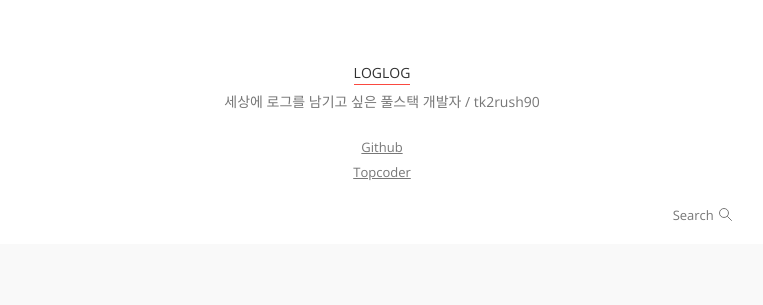
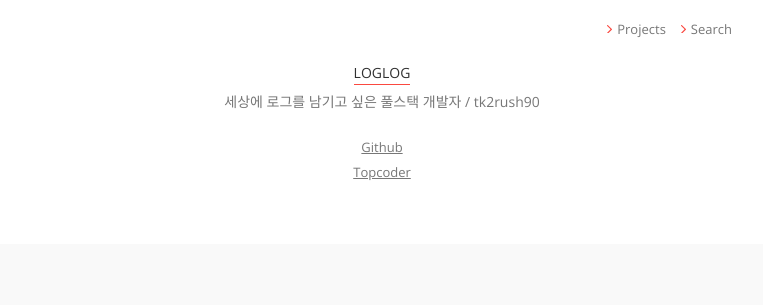
Before and after one commit to tk2blog90/tk2blog90.github.io, a Jekyll site: the page built from index.html, in a window 1280 px wide. Shown: the top 305 px of the page, without its empty margins (258-1021 px from the left). Built offline with Jekyll 4.4.1, drawn with Linux system fonts in a browser that asks for light colours; nearby versions of some CDN libraries; the list of posts is cut into pages by our own code.

Commit message:
Add projects page

```diff
--- a/_includes/home-header.html
+++ b/_includes/home-header.html
@@ -24,16 +24,34 @@
       </a>
     </div>
 
-    <a href="{{ 'search' | absolute_url }}" class="text-grey search">
-      <span>
-        Search
-      </span>
+    <div class="routes">
+      <a href="{{ 'projects' | absolute_url }}" class="text-grey search">
+        <svg xmlns="http://www.w3.org/2000/svg" width="5" height="8.735" viewBox="0 0 5 8.735">
+          <path
+            id="Path_153"
+            data-name="Path 153"
+            d="M7.183,11.176a.582.582,0,0,0,.824,0l3.868-3.868a.464.464,0,0,0,0-.656L8.007,2.784a.583.583,0,0,0-.824.824l3.37,3.375L7.178,10.357A.58.58,0,0,0,7.183,11.176Z"
+            transform="translate(-7.011 -2.612)" fill="#fa4940"/>
+        </svg>
 
-      <svg xmlns="http://www.w3.org/2000/svg" width="13.207" height="13.207" viewBox="0 0 13.207 13.207">
-        <circle cx="5" cy="5" r="4.5" fill="none" stroke="#777" stroke-width="1"/>
-        <line id="Line_3" data-name="Line 3" x2="4" y2="4" transform="translate(8.5 8.5)" fill="none"
-              stroke="#777" stroke-linecap="round" stroke-width="1"/>
-      </svg>
-    </a>
+        <span>
+          Projects
+        </span>
+      </a>
+
+      <a href="{{ 'search' | absolute_url }}" class="text-grey search">
+        <svg xmlns="http://www.w3.org/2000/svg" width="5" height="8.735" viewBox="0 0 5 8.735">
+          <path
+            id="Path_153"
+            data-name="Path 153"
+            d="M7.183,11.176a.582.582,0,0,0,.824,0l3.868-3.868a.464.464,0,0,0,0-.656L8.007,2.784a.583.583,0,0,0-.824.824l3.37,3.375L7.178,10.357A.58.58,0,0,0,7.183,11.176Z"
+            transform="translate(-7.011 -2.612)" fill="#fa4940"/>
+        </svg>
+
+        <span>
+          Search
+        </span>
+      </a>
+    </div>
   </div>
 </header>
--- /dev/null
+++ b/_includes/projects-header.html
@@ -0,0 +1,5 @@
+<div class="projects-header">
+  <div class="container">
+    {% include logo.html %}
+  </div>
+</div>
--- a/_includes/social-metatags.html
+++ b/_includes/social-metatags.html
@@ -14,7 +14,7 @@
   {% assign twitter_creator = site.twitter.username | default: nil | escape %}
 {% endif %}
 
-{% assign page_description = page.excerpt | default: page.tagline | default: site.description | strip_html | normalize_whitespace | truncate: 300 | escape %}
+{% assign page_description = page.excerpt | default: page.description | default: site.description | strip_html | normalize_whitespace | truncate: 300 | escape %}
 {% assign page_keywords = page.keywords | default: site.keywords %}
 
 {%if page.image %}
--- a/_sass/home-header.scss
+++ b/_sass/home-header.scss
@@ -43,30 +43,32 @@
     }
   }
 
-  .search {
+  .routes {
     @include flex(center);
     position: absolute;
     right: 0;
-    bottom: 20px;
-    font-size: 13px;
+    top: 20px;
 
-    &:hover {
-      color: $night-rider;
+    a {
+      @include flex(center);
+      font-size: 13px;
 
-      @include screen-under(767px) {
-        color: $grey;
-        animation: link-blink .5s;
+      span {
+        margin-left: 5px;
       }
 
-      svg {
-        circle, line {
-          stroke: $night-rider;
+      &:hover {
+        color: $night-rider;
+
+        @include screen-under(767px) {
+          color: $grey;
+          animation: link-blink .5s;
         }
       }
     }
 
-    svg {
-      margin-left: 5px;
+    a + a {
+      margin-left: 15px;
     }
   }
 }
--- /dev/null
+++ b/_sass/project-link.scss
@@ -0,0 +1,64 @@
+@import "mixins";
+@import "props";
+
+.project-link {
+  @include border(1px solid rgba($black, .15));
+  background-color: $white;
+  width: 325px;
+
+  a {
+    width: 100%;
+  }
+
+  .thumbnail-link {
+    @include border-bottom(1px solid rgba($black, .15));
+    position: relative;
+    display: block;
+    width: 100%;
+    height: 180px;
+
+    img {
+      @include box(100%);
+      @include top-left;
+      border: none;
+      position: absolute;
+      object-fit: cover;
+      display: block;
+      box-sizing: border-box;
+      margin: 0;
+      max-width: none;
+    }
+
+    &.empty {
+      @include flex(center, center);
+      text-align: center;
+      font-size: 18px;
+      word-break: break-word;
+      color: $white;
+      background-color: $night-rider;
+    }
+  }
+
+  .site-info {
+    display: block;
+    padding: 20px;
+  }
+
+  .site-name {
+    transition: color .1s;
+  }
+
+  .site-url {
+    font-size: 13px;
+    line-height: 1.4em;
+    color: rgba(0, 0, 0, .5);
+    word-break: break-all;
+    margin-top: 5px;
+  }
+
+  &:hover {
+    .site-name {
+      text-decoration: underline;
+    }
+  }
+}
--- /dev/null
+++ b/_sass/projects-header.scss
@@ -0,0 +1,11 @@
+@import "mixins";
+@import "props";
+
+.projects-header {
+  background-color: $white;
+
+  .container {
+    @include flex(center, center);
+    @include padding(20px 0);
+  }
+}
--- /dev/null
+++ b/_sass/projects.scss
@@ -0,0 +1,44 @@
+@import "mixins";
+@import "props";
+
+.projects {
+  > .container {
+    @include padding(50px 0);
+    @include flex(flex-start, flex-start);
+    max-width: 1035px;
+
+    @include screen-under(1200px) {
+      max-width: 680px;
+    }
+
+    @include screen-under(767px) {
+      max-width: 325px;
+    }
+
+    .project-link {
+      @media screen and (min-width: 1201px) {
+        @include flex-grid(30px, 3);
+
+        &:nth-child(n + 4) {
+          margin-top: 50px;
+        }
+      }
+
+      @media screen and (min-width: 768px) and (max-width: 1200px) {
+        @include flex-grid(30px, 2);
+
+        &:nth-child(n + 3) {
+          margin-top: 50px;
+        }
+      }
+
+      @media screen and (max-width: 767px) {
+        @include flex(center, null, column);
+
+        + .project-link {
+          margin-top: 50px;
+        }
+      }
+    }
+  }
+}
--- a/assets/css/style.scss
+++ b/assets/css/style.scss
@@ -19,6 +19,9 @@
 @import "table-of-content";
 @import "search-header";
 @import "search-list";
+@import "projects-header";
+@import "projects";
+@import "project-link";
 @import url('https://fonts.googleapis.com/css2?family=Open+Sans:ital,wght@0,300;0,400;0,500;0,600;0,700;0,800;1,300;1,400;1,500;1,600;1,700;1,800&display=swap');
 @import url('https://fonts.googleapis.com/css2?family=Gothic+A1:wght@100;200;300;400;500;600;700;800;900&display=swap');
 
```
Also changed, not shown: _includes/project-link.html (added, +22 -0 lines), _layouts/projects.html (added, +24 -0 lines), projects.md (added, +5 -0 lines), search.md (+2 -0 lines).
